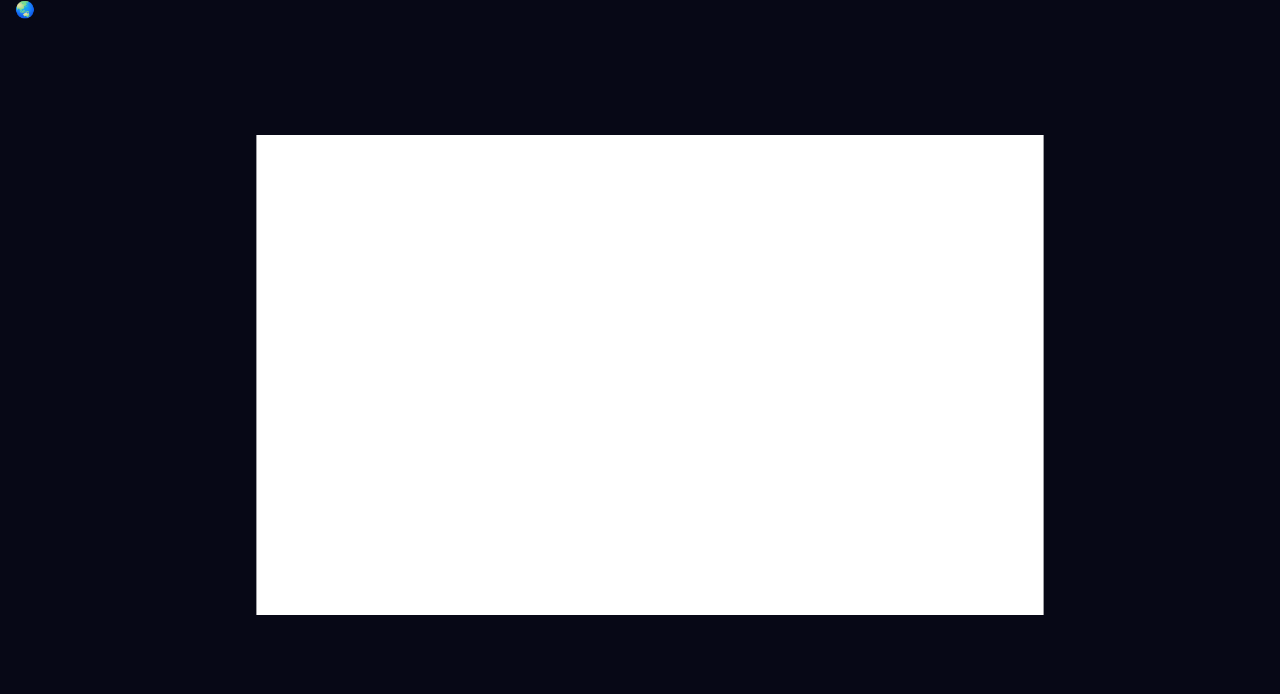
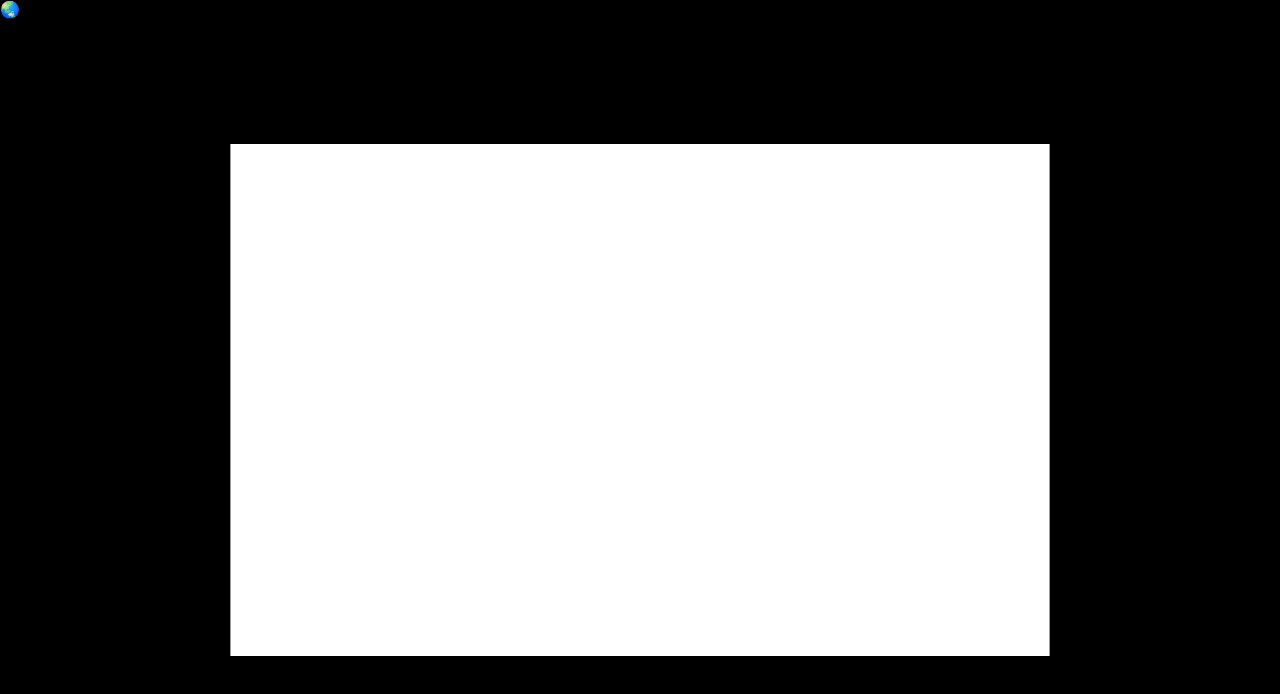
Before and after one commit to sangukO/space-out, a React (Vite) app: page /firework in a window 1280 px wide. Shown: the top 694 px of the page. Built offline with nearby package versions, Linux system fonts and the light colour scheme.

Commit message:
style : css 수정

```diff
--- a/src/index.css
+++ b/src/index.css
@@ -13,15 +13,19 @@ body {
 }
 
 .firework-background {
-    display: flex;
     justify-content: center;
     color: #fff;
     background-color: #070816;
-    height: 100vh;
-    width: 100vw;
+    height: 100%;
+    width: 100%;
 }
 
 .canvas {
     background: #fff;
     transform: matrix(0.64, 0, 0, 0.64, 0, 0);
 }
+
+.canvasWrap {
+    display: flex;
+    justify-content: center;
+}
--- a/src/pages/FireworkPage.tsx
+++ b/src/pages/FireworkPage.tsx
@@ -7,8 +7,8 @@ interface CanvasProps {
 }
 
 function Firework({
-    width = window.innerWidth - 50,
-    height = window.innerHeight - 50,
+    width = window.innerWidth,
+    height = window.innerHeight,
 }: CanvasProps) {
     const canvasRef = useRef<HTMLCanvasElement>(null);
     type Props = {
@@ -53,13 +53,29 @@ function Firework({
     return (
         <>
             <div
+                style={{ background: "black", height: "100vh", width: "100vw" }}
+            >
+                <div
                     className="backgroud firework-background"
-                style={{ color: "white", justifyContent: "center" }}
+                    style={{
+                        color: "white",
+                        justifyContent: "center",
+                        background: "black",
+                        position: "relative",
+                    }}
                 >
-                <Link className="text-link" to={"/"}>
+                    <Link
+                        className="text-link"
+                        to={"/"}
+                        style={{
+                            position: "absolute",
+                            top: "0px",
+                            left: "0px",
+                        }}
+                    >
                         <Emoji symbol="🌏️" label="main" />
                     </Link>
-                <div>
+                    <div className="canvasWrap">
                         <canvas
                             ref={canvasRef}
                             width={width}
@@ -68,6 +84,7 @@ function Firework({
                         />
                     </div>
                 </div>
+            </div>
         </>
     );
 }
```
Lines whose indentation alone changed are shown as unchanged.
